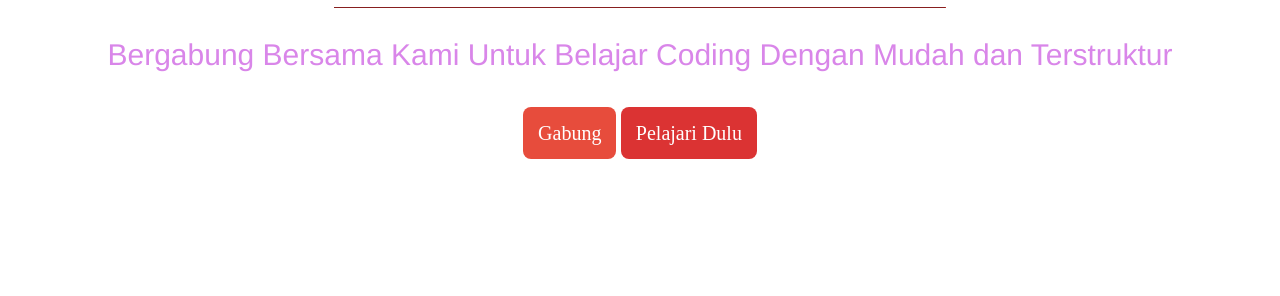
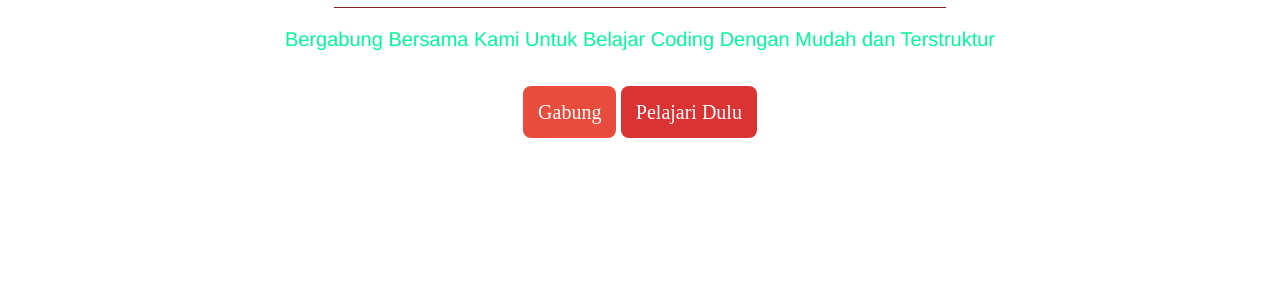
Before and after one commit to birzubir/Portofolio-sass-css, a plain HTML site: page index.html in a window 1280 px wide. Shown: the part 151-447 px from the top of the page. Drawn offline with Linux system fonts and the light colour scheme.

Commit message:
Portofolio sass css3

```diff
--- a/css-output.css
+++ b/css-output.css
@@ -62,10 +62,8 @@ body {
   border-bottom: 10px;
 }
 .text-header p {
-  color: #d986e9;
-  font-size: xx-large;
-  font: bold;
-  font-size: 30px;
+  color: #00fa9a;
+  font-size: 20px;
   margin-bottom: 50px;
 }
 
@@ -85,9 +83,7 @@ body {
   margin-bottom: 10px;
 }
 
-.button-basic,
-.button-secondary,
-.button-primary {
+.button-basic, .button-secondary, .button-primary {
   border: none;
   padding: 15px 15px;
   text-align: center;
@@ -170,8 +166,7 @@ body {
   background-color: #e74c3c;
 }
 
-.image-style,
-.product-body .product-item img {
+.image-style, .product-body .product-item img {
   border-radius: 25px;
   padding: 10px;
   display: block;
```
